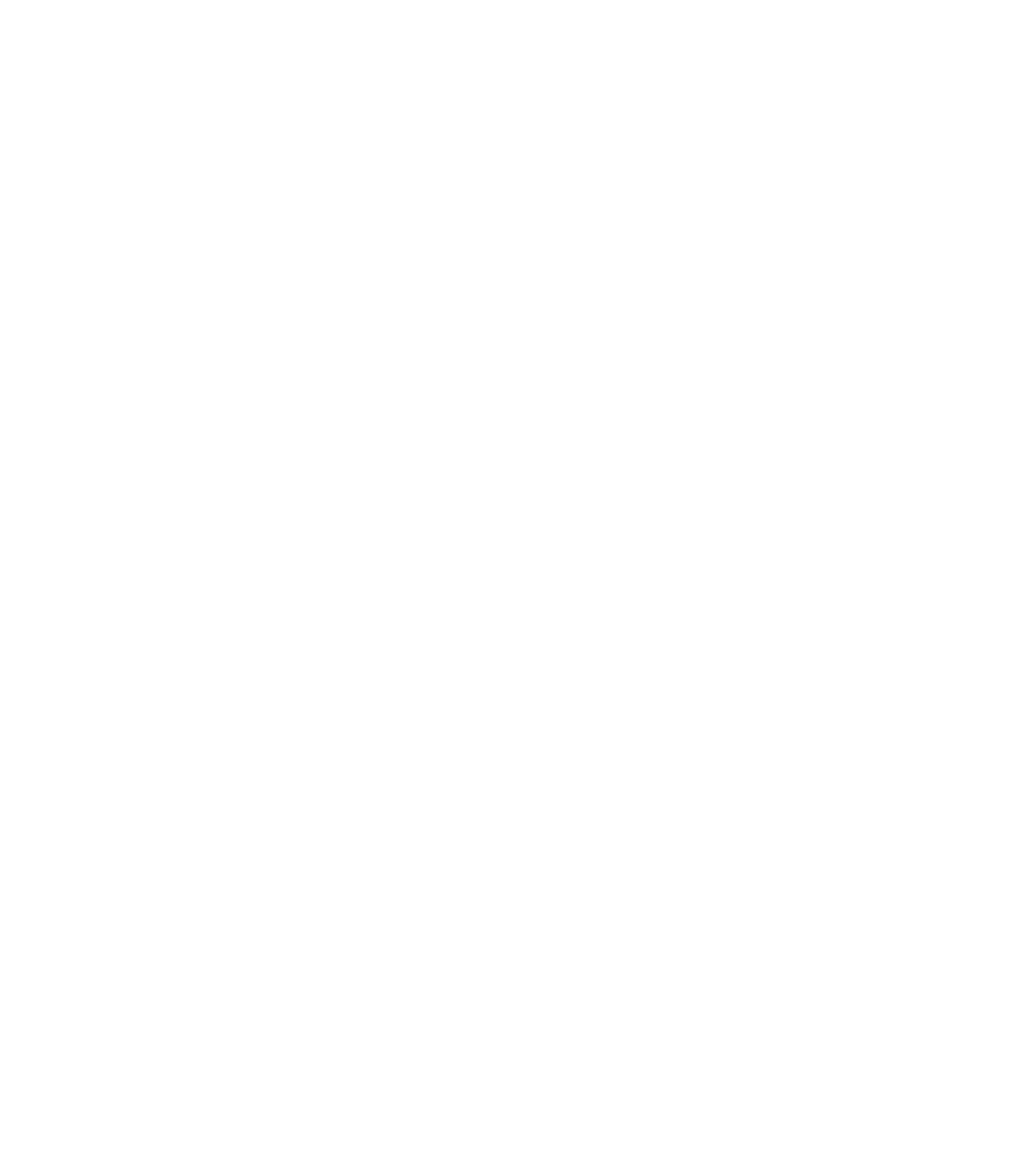
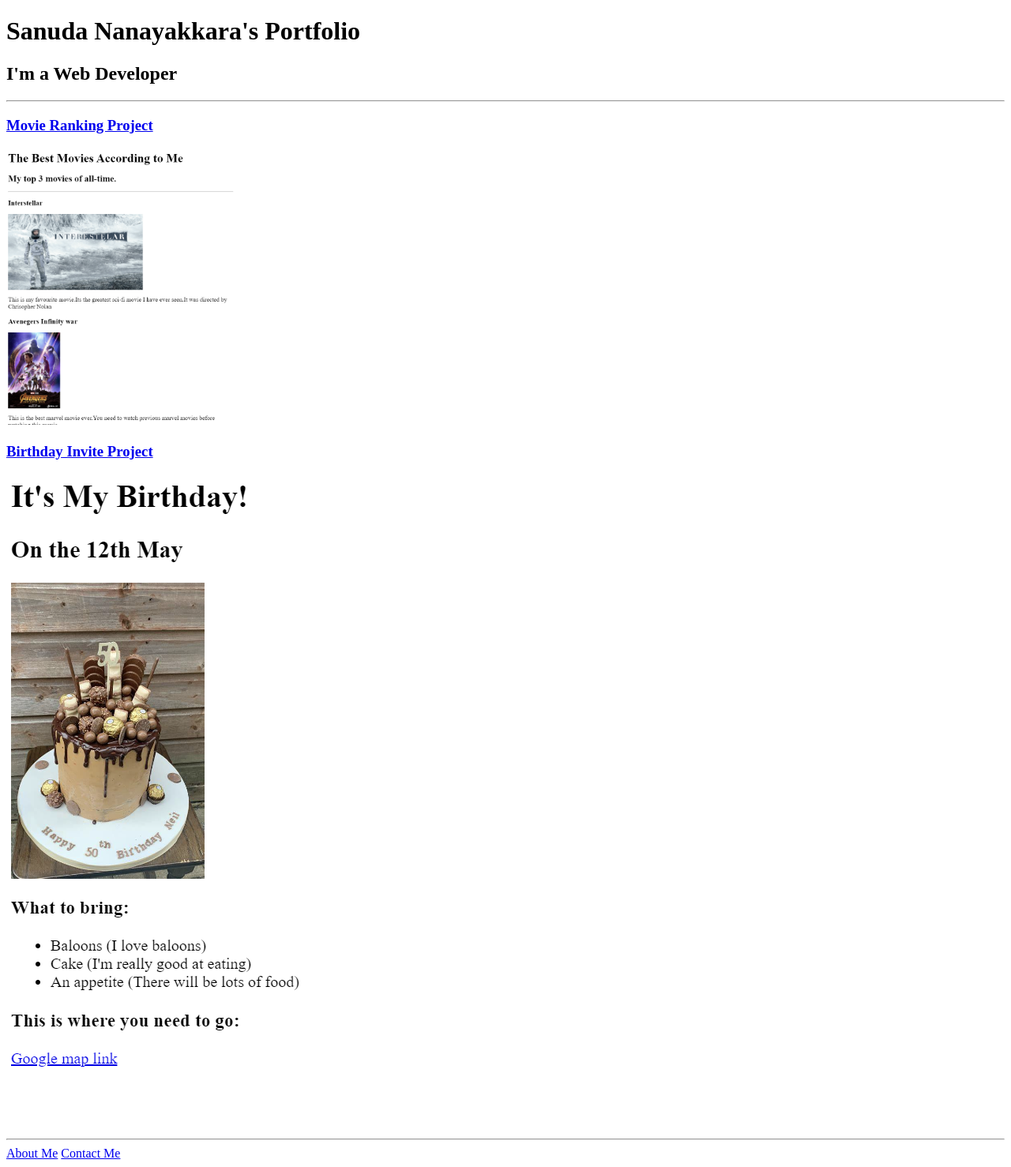
Before and after one commit to Sandy616/html-portfolio, a plain HTML site: page index.html in a window 1280 px wide. Shown: the whole page at 79% size. Before the commit the page ends 800 px from the top, so only its background shows below. Drawn offline with Linux system fonts and the light colour scheme.

Commit message:
Update index.html

```diff
--- a/index.html
+++ b/index.html
@@ -1,4 +1,33 @@
 <!-- TODO 1: Create the HTML Boilerplate -->
+ <!DOCTYPE html>
+ <html lang="en">
+ <head>
+    <meta charset="UTF-8">
+    <meta name="viewport" content="width=device-width, initial-scale=1.0">
+    <title>Document</title>
+
+ </head>
+ <body>
+    <h1>Sanuda Nanayakkara's Portfolio</h1>
+    <h2>I'm a Web Developer</h2>
+    <hr/>
+    <a href="./public/movie-ranking.html"><h3>Movie Ranking Project</h3> </a>
+    <img src="./assets/images/Screenshot 2024-06-18 082131.png" height="350"/>
+    <a href="./public/birthday-invite.html"><h3>Birthday Invite Project</h3></a>
+    <img src="./assets/images/Screenshot 2024-06-18 082324.png"/>
+    <hr/>
+    <a href="./public/about.html">About Me</a>
+    <a href="./public/contact.html">Contact Me</a>
+    </body>
+
+
+ </body>
+
+
+
+
+ </body>
+ </html>
 
 <!-- TODO 2: Add Your previous projects' HTML into the public folder -->
 
```
